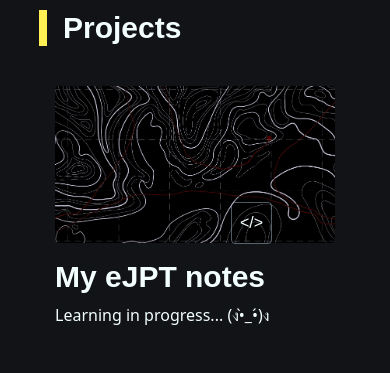
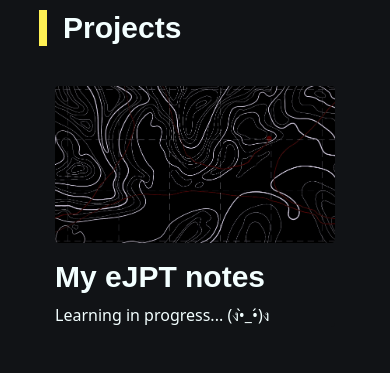
Before and after one commit to adawongHL/adawongHL.github.io, a Next.js app: page / in a window 390 px wide. Shown: the part 282-655 px from the top of the page. Built offline with nearby package versions, Linux system fonts and the light colour scheme; a web font is replaced by a local one.

Commit message:
refactor: hide tag links for small screens

```diff
--- a/src/components/ProjectCard.tsx
+++ b/src/components/ProjectCard.tsx
@@ -12,7 +12,7 @@
   const mainLink = tags[Object.keys(tags)[0]];
 
   return (
-    <div className="relative group rounded-lg p-4 w-full max-w-2xl transition-transform duration-200 hover:translate-x-1 hover:-translate-y-1">
+    <div className="relative group rounded-lg p-4 w-full max-w-[580px] transition-transform duration-200 hover:translate-x-1 hover:-translate-y-1">
     <Link href={mainLink} className="w-full sm:w-auto">
       {/* Animated border */}
       <span className="pointer-events-none absolute inset-0 rounded-lg border-2 border-foreground opacity-0 scale-95 transition-all duration-300 group-hover:opacity-100 group-hover:scale-100" />
@@ -48,7 +48,7 @@
 
       </Link>
 
-      <div className="flex flex-row flex-wrap ">
+      <div className="flex flex-row flex-wrap hidden md:flex">
             {Object.entries(tags).map(([tagName, tagLink]) => (
               <Link key={tagName} href={tagLink}>
                 <span
```
